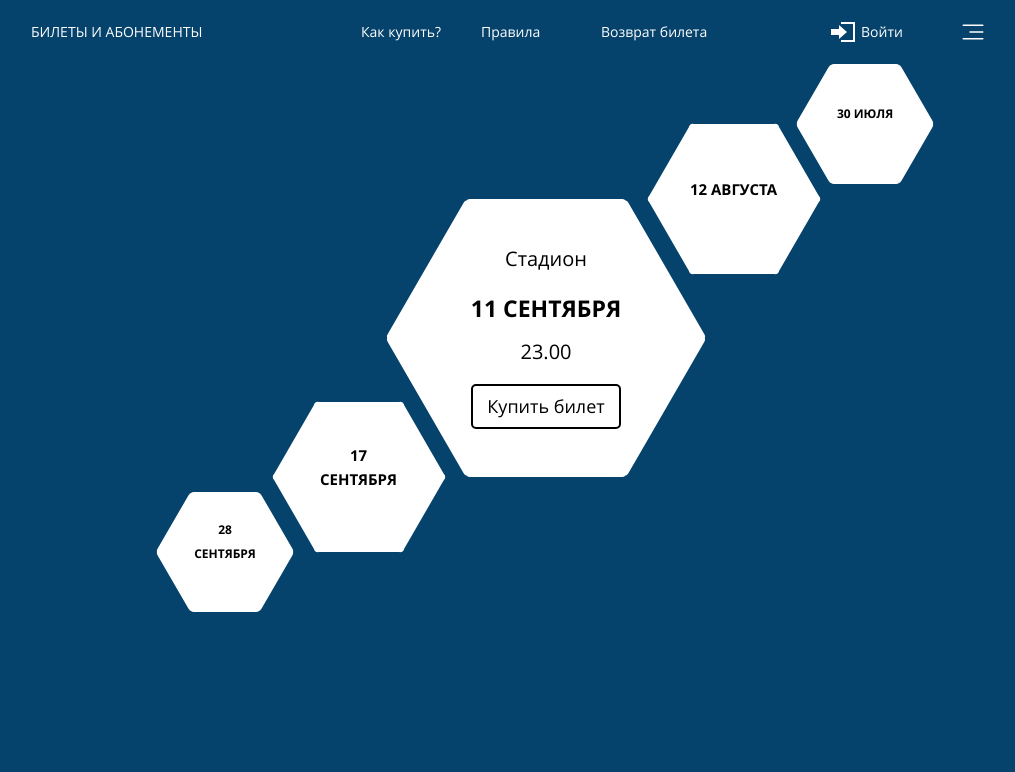
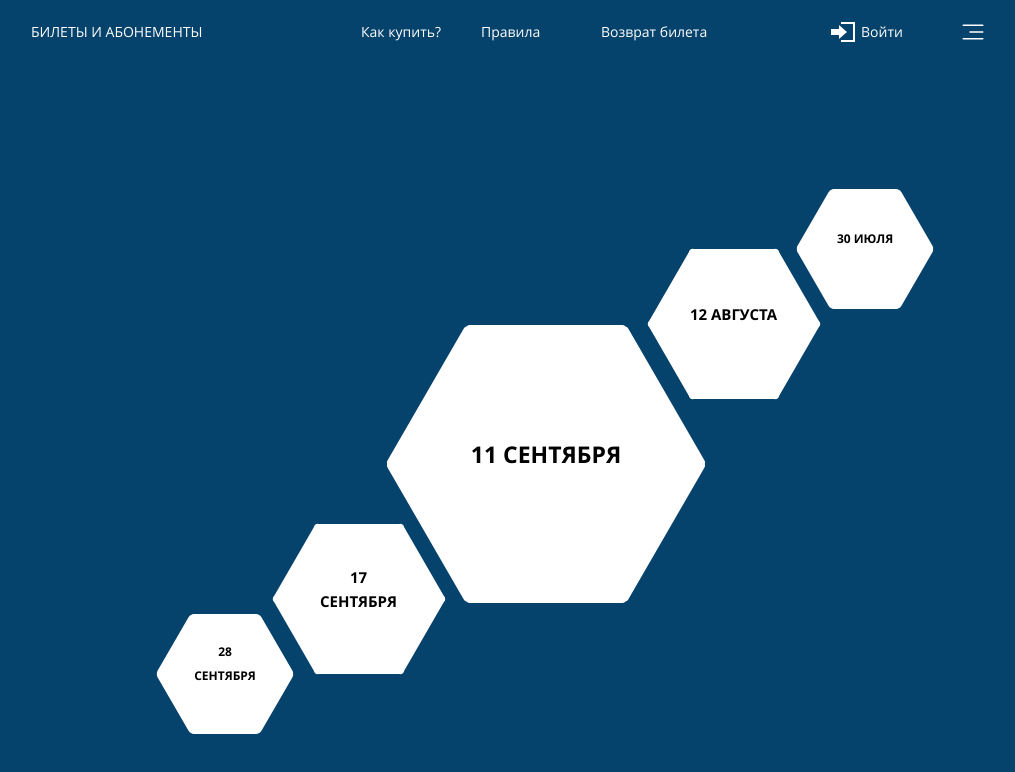
Before and after one commit to mikhailkaryamin/test-infomatika, a React app: page / in a window 1280 px wide. Shown: the top 772 px of the page, without its empty margins (129-1144 px from the left). Built offline with nearby package versions, Linux system fonts and the light colour scheme.

Commit message:
feat(hexagon): scroll and new style position

```diff
--- a/src/components/hexagon.jsx
+++ b/src/components/hexagon.jsx
@@ -1,18 +1,15 @@
 import React from 'react';
-import { shape, string } from 'prop-types';
-import { motion } from 'framer-motion';
+import { shape, string, bool } from 'prop-types';
 
 import ButtonBuy from './button-buy';
 
-function Hexagon({ match }) {
-  const isMain = match.date === '11 сентября';
-
+function Hexagon({ match, isMain, prefix }) {
   return (
-    <motion.div
+    <div
       className="hexagon-wrapper"
 
     >
-      <div className={`hexagon hexagon--${match.size}`}>
+      <div className={`hexagon hexagon--${prefix}`}>
         <div className="hexagon__info">
 
           {isMain && (
@@ -21,7 +18,7 @@ function Hexagon({ match }) {
             </span>
           )}
 
-          <span className={`hexagon__info-date hexagon__info-date--${match.size}`}>
+          <span className={`hexagon__info-date hexagon__info-date--${prefix}`}>
             {match.date}
           </span>
 
@@ -35,17 +32,19 @@ function Hexagon({ match }) {
           )}
         </div>
       </div>
-    </motion.div>
+    </div>
 
   );
 }
 
 Hexagon.propTypes = {
+  isMain: bool.isRequired,
   match: shape({
     date: string,
     place: string,
     time: string,
   }).isRequired,
+  prefix: string.isRequired,
 };
 
 export default Hexagon;
--- a/src/components/main.jsx
+++ b/src/components/main.jsx
@@ -1,66 +1,154 @@
 import React, { useState } from 'react';
+import { motion, AnimateSharedLayout } from 'framer-motion';
 
 import Hexagon from './hexagon';
 
+const DirectionScroll = {
+  TOP: 'TOP',
+  DOWN: 'DOWN',
+};
+
 const MATCHES_LIST = [
   {
+    id: 1,
     date: '30 июля',
     time: '9.00',
     place: 'Стадион',
     rivalFirst: 'Соперник1',
     rivalSecond: 'Соперник2',
-    size: 'small',
   }, {
+    id: 2,
     date: '12 августа',
     time: '21.00',
     place: 'Стадион',
     rivalFirst: 'Соперник1',
     rivalSecond: 'Соперник2',
-    size: 'middle',
   }, {
+    id: 3,
     date: '11 сентября',
     time: '23.00',
     place: 'Стадион',
     rivalFirst: 'Соперник1',
     rivalSecond: 'Соперник2',
-    size: 'main',
   }, {
+    id: 4,
     date: '17 сентября',
     time: '21.00',
     place: 'Стадион',
     rivalFirst: 'Соперник1',
     rivalSecond: 'Соперник2',
-    size: 'middle',
   }, {
+    id: 5,
     date: '28 сентября',
     time: '16.00',
     place: 'Стадион',
     rivalFirst: 'Соперник1',
     rivalSecond: 'Соперник2',
-    size: 'small',
   }];
 
-const PREFIXES = ['--first', '--second', '--third', '--fourth', '--fifth'];
+const PREFIXES = [
+  {
+    MAIN_EVENT: 'first',
+    HEXAGON: 'small',
+  },
+  {
+    MAIN_EVENT: 'second',
+    HEXAGON: 'middle',
+  },
+  {
+    MAIN_EVENT: 'third',
+    HEXAGON: 'main',
+  },
+  {
+    MAIN_EVENT: 'fourth',
+    HEXAGON: 'middle',
+  },
+  {
+    MAIN_EVENT: 'fifth',
+    HEXAGON: 'small',
+  },
+];
 
-function getMarkupEventsList() {
-  const [matchesList, setMatchesList] = useState(MATCHES_LIST);
-
+function getMarkupEventsList(matches, prefixes) {
+  console.log(matches, prefixes)
   return (
-    matchesList.map((match, i) => (
-      <li key={`${match.place}${match.date}`} className={`main__event main__event${PREFIXES[i]}`}>
-        <Hexagon match={match} />
-      </li>
+    matches.map((match, i) => (
+      <motion.li
+        key={`${match.id}`}
+        className={`main__event main__event--${prefixes[i].MAIN_EVENT}`}
+        layoutId={`${match.place}${match.date}`}
+        transition={{ duration: 1 }}
+      >
+        <Hexagon
+          match={match}
+          prefix={prefixes[i].HEXAGON}
+        />
+      </motion.li>
     ))
   );
 }
 
 function Main() {
-  const [matchesList, setMatchesList] = useState(MATCHES_LIST);
+  const [matches, setMatches] = useState(MATCHES_LIST);
+  const [currentDirection, setCurrentDirection] = useState('');
+  const [prefixes, setPrefixes] = useState(PREFIXES);
+  const [startMatches, setStartMatches] = useState(0);
+  const [finishMatches, setFinishMatches] = useState(5);
+  const [startPrefix, setStartPrefix] = useState(0);
+  const [finishPrefix, setFinishPrefix] = useState(5);
+  const [countMatchesDown, setCountMatchesDown] = useState(0);
+
+  function getMatchesListScroll(direction) {
+    switch (true) {
+      case direction === DirectionScroll.TOP:
+
+        setCurrentDirection(DirectionScroll.TOP);
+        setPrefixes(PREFIXES.slice(0, finishPrefix - 1));
+        setMatches(MATCHES_LIST.slice(startMatches + 1, 5));
+
+        setStartMatches(startMatches + 1);
+        setFinishMatches(finishMatches + 1);
+        setStartPrefix(startPrefix - 1);
+        setFinishPrefix(finishPrefix - 1);
+
+        break;
+
+      case direction === DirectionScroll.DOWN:
+
+        setCurrentDirection(DirectionScroll.DOWN);
+        setPrefixes(PREFIXES.slice(startPrefix + 1, 5));
+        setMatches(MATCHES_LIST.slice(0, finishMatches - 1));
+
+        setStartMatches(startMatches - 1);
+        setFinishMatches(finishMatches - 1);
+        setStartPrefix(startPrefix + 1);
+        setFinishPrefix(finishPrefix + 1);
+
+        break;
+
+      default:
+        setMatches(MATCHES_LIST);
+    }
+  }
+
+  function handleToggle(evt) {
+    if (evt.deltaY > 0) {
+      getMatchesListScroll(DirectionScroll.TOP);
+    } else {
+      getMatchesListScroll(DirectionScroll.DOWN);
+    }
+  }
+
   return (
     <main className="main">
-      <ul className="main__events">
-        {getMarkupEventsList()}
-      </ul>
+      <AnimateSharedLayout>
+        <ul
+          className="main__events"
+          onWheel={handleToggle}
+        >
+          {getMarkupEventsList(matches, prefixes)}
+        </ul>
+      </AnimateSharedLayout>
     </main>
   );
 }
--- a/src/styles/hexagon.scss
+++ b/src/styles/hexagon.scss
@@ -26,7 +26,7 @@
   &--middle {
     width: 90px;
     height: 150px;
-    margin: 0 auto;
+
     padding-top: 9px;
     padding-bottom: 9px;
   }
--- a/src/styles/main.scss
+++ b/src/styles/main.scss
@@ -1,40 +1,44 @@
 .main__events {
+  position: relative;
+  display: block;
   width: 1000px;
+  height: 800px;
   margin: 0 auto;
   padding: 0;
   list-style: none;
 }
 
 .main__event {
-  position: relative;
+  position: absolute;
   display: flex;
 
   &--first {
+    top: 125px;
     left: 785px;
     width: 138px;
-    margin-bottom: -60px;
   }
 
   &--second {
+    top: 185px;
     left: 635px;
     width: 175px;
-    margin-bottom: -75px;
   }
 
   &--third {
+    top: 261px;
     left: 375px;
     width: 320px;
   }
 
   &--fourth {
+    top: 460px;
     left: 260px;
     width: 175px;
-    margin-top: -75px;
   }
 
   &--fifth {
+    top: 550px;
     left: 145px;
     width: 138px;
-    margin-top: -60px;
   }
 }
```
